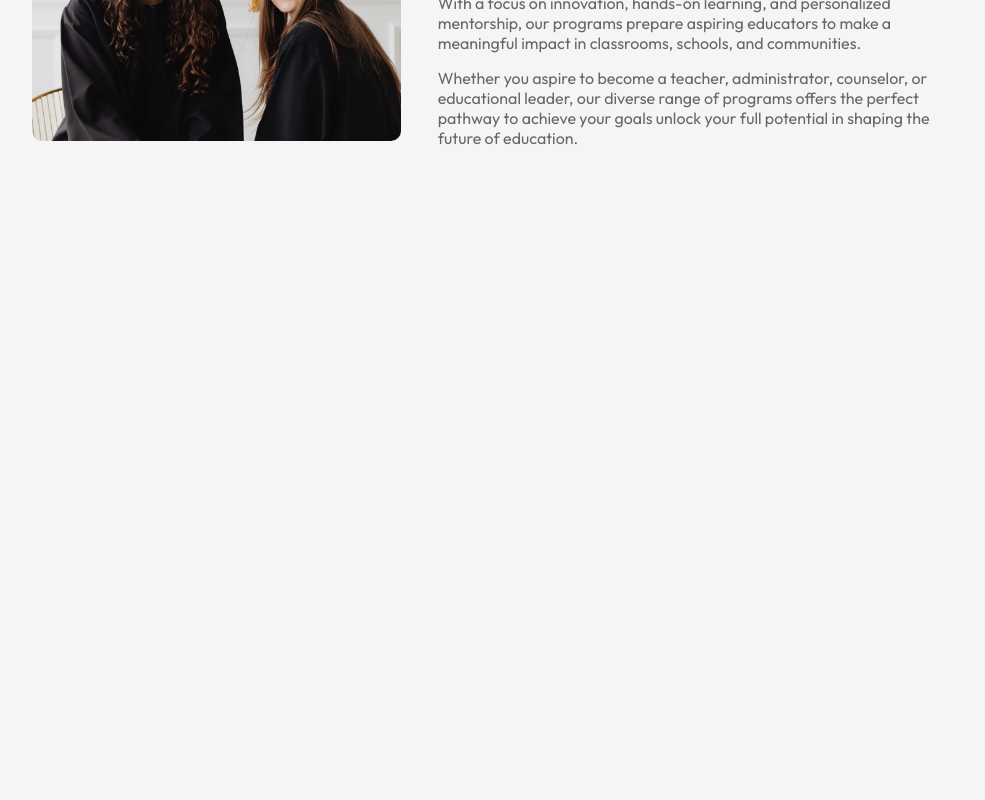
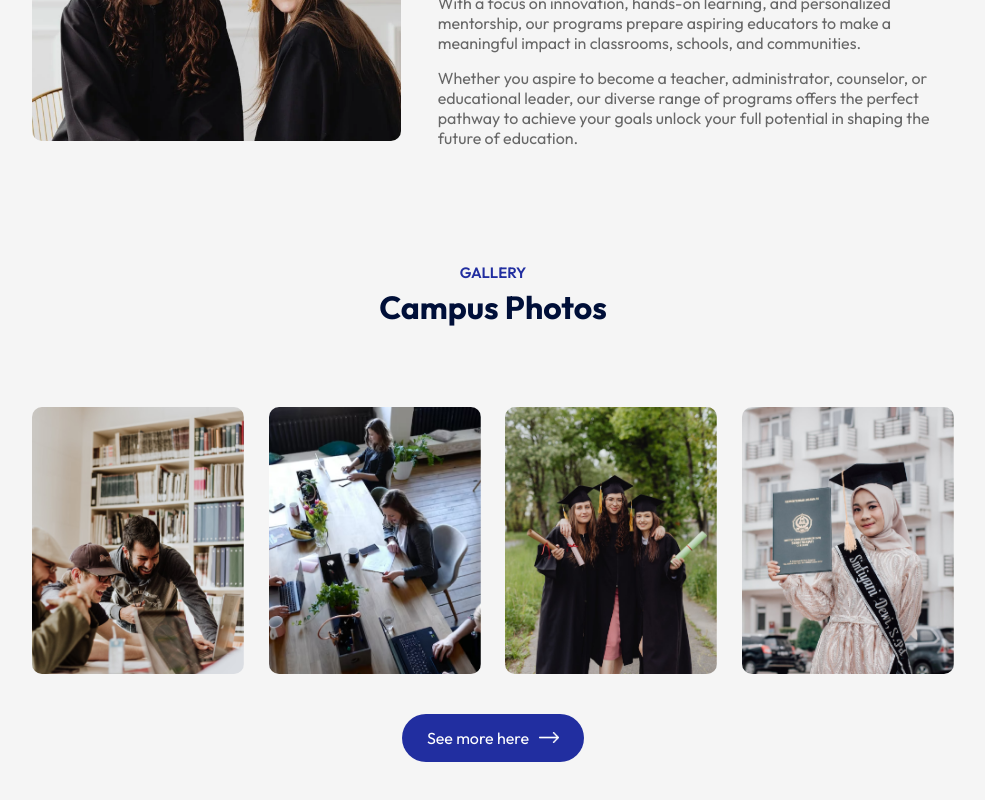
Before and after one commit to gmartindelcye/react-modern-website, a React (Vite) app: page / in a window 1280 px wide. Shown: the part 1631-2431 px from the top of the page, without its empty margins (147-1132 px from the left). Before the commit the page ends 1894 px from the top, so only its background shows below. Built offline with nearby package versions, Linux system fonts and the light colour scheme.

Commit message:
Campus finished

```diff
--- a/src/App.jsx
+++ b/src/App.jsx
@@ -1,4 +1,5 @@
 import About from "./components/About/About";
+import Campus from "./components/Campus/Campus";
 import Hero from "./components/Hero/Hero";
 import Navbar from "./components/Navbar/Navbar";
 import Programs from "./components/Programs/Programs";
@@ -16,6 +17,11 @@
         />
         <Programs />
         <About />
+        <Title
+          subTitle="Gallery"
+          title="Campus Photos"
+        />
+        <Campus />
       </div>
     </div>
   );
--- /dev/null
+++ b/src/components/Campus/Campus.css
@@ -0,0 +1,17 @@
+.campus{
+    margin: 80px auto;
+    width: 90%;
+    text-align: center;
+}
+
+.gallery{
+    display: flex;
+    align-items: center;
+    justify-content: space-between;
+    margin-bottom: 40px;
+}
+
+.gallery img{
+    width: 23%;
+    border-radius: 10px;
+}
--- /dev/null
+++ b/src/components/Campus/Campus.jsx
@@ -0,0 +1,39 @@
+import "./Campus.css";
+import gallery_1 from "../../assets/gallery-1.png";
+import gallery_2 from "../../assets/gallery-2.png";
+import gallery_3 from "../../assets/gallery-3.png";
+import gallery_4 from "../../assets/gallery-4.png";
+import white_arrow from "../../assets/white-arrow.png";
+
+const Campus = () => {
+  return (
+    <div className="campus">
+      <div className="gallery">
+        <img
+          src={gallery_1}
+          alt=""
+        />
+        <img
+          src={gallery_2}
+          alt=""
+        />
+        <img
+          src={gallery_3}
+          alt=""
+        />
+        <img
+          src={gallery_4}
+          alt=""
+        />
+      </div>
+      <button className="btn dark-btn">
+        See more here{" "}
+        <img
+          src={white_arrow}
+          alt=""
+        />
+      </button>
+    </div>
+  );
+};
+export default Campus;
--- a/src/index.css
+++ b/src/index.css
@@ -39,3 +39,8 @@
   width: 20px;
   margin-left: 10px;
 }
+
+.btn.dark-btn{
+  background: #212ea0;
+  color: #fff;
+}
```
